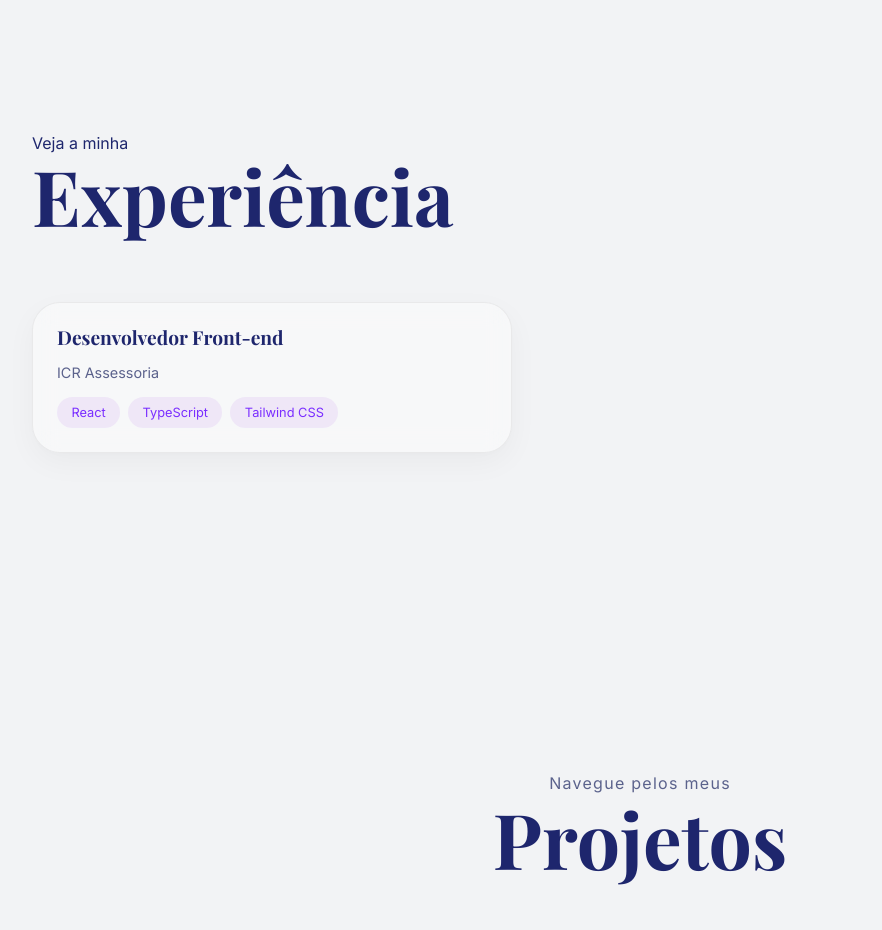
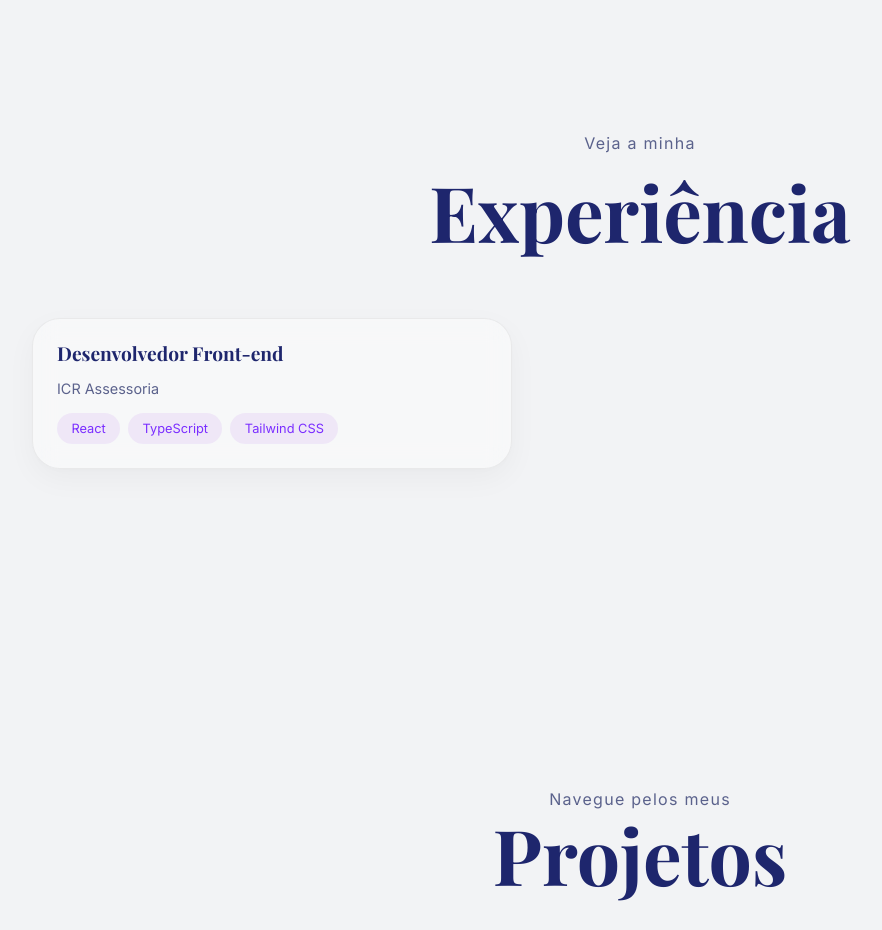
Before and after one commit to Henricantin/portfolio, a React (Vite) app: page / in a window 1280 px wide. Shown: the part 1740-2670 px from the top of the page, without its empty margins (0-882 px from the left). Built offline with nearby package versions, Linux system fonts and the light colour scheme.

Commit message:
update experience css

```diff
--- a/src/sections/experience/Experience.module.css
+++ b/src/sections/experience/Experience.module.css
@@ -16,3 +16,26 @@
 
 	color: var(--color-text-primary);
 }
+
+.header {
+	display: flex;
+	flex-direction: column;
+
+	align-items: center;
+
+	gap: 1rem;
+
+	text-align: center;
+}
+
+.subtitle {
+	letter-spacing: 0.08rem;
+
+	color: var(--color-text-secondary);
+}
+
+.header h2 {
+	font-size: clamp(3rem, 6vw, 5rem);
+
+	color: var(--color-text-primary);
+}
```
